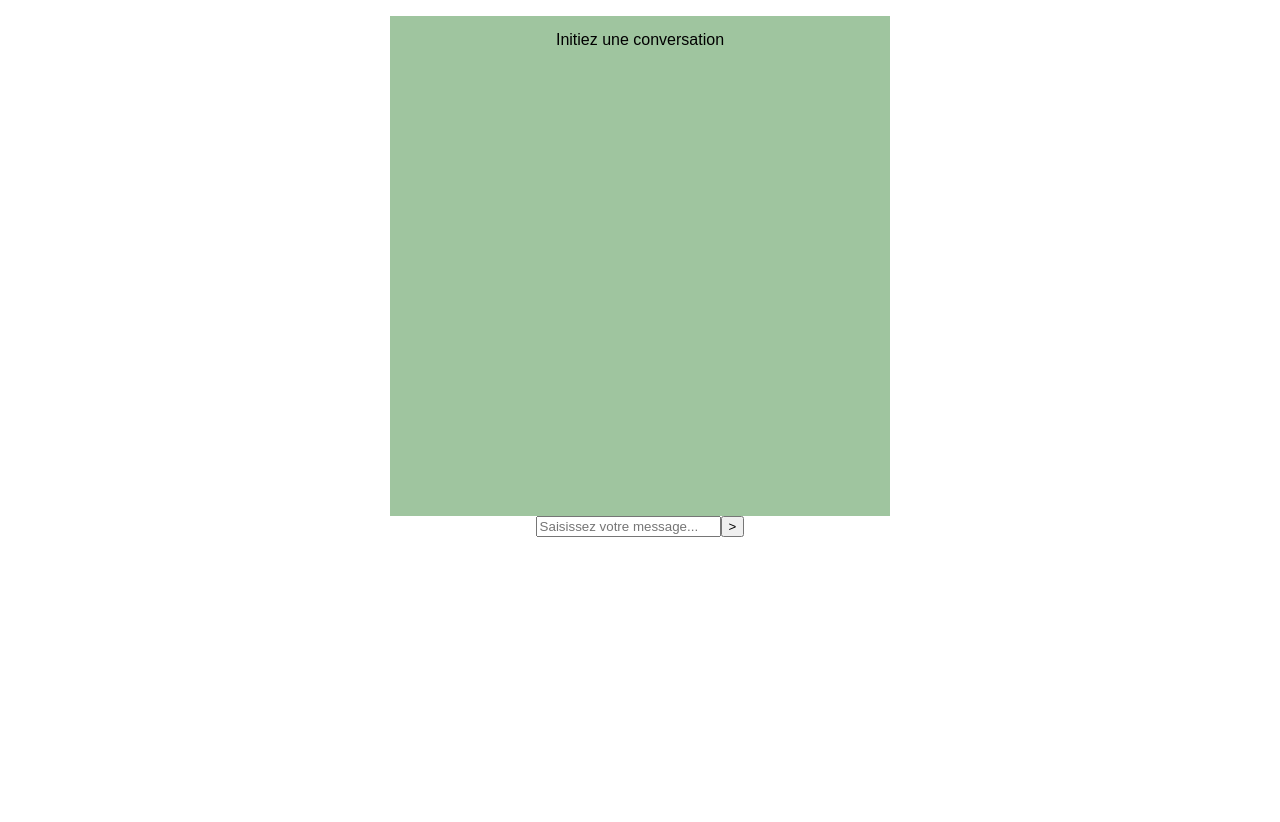
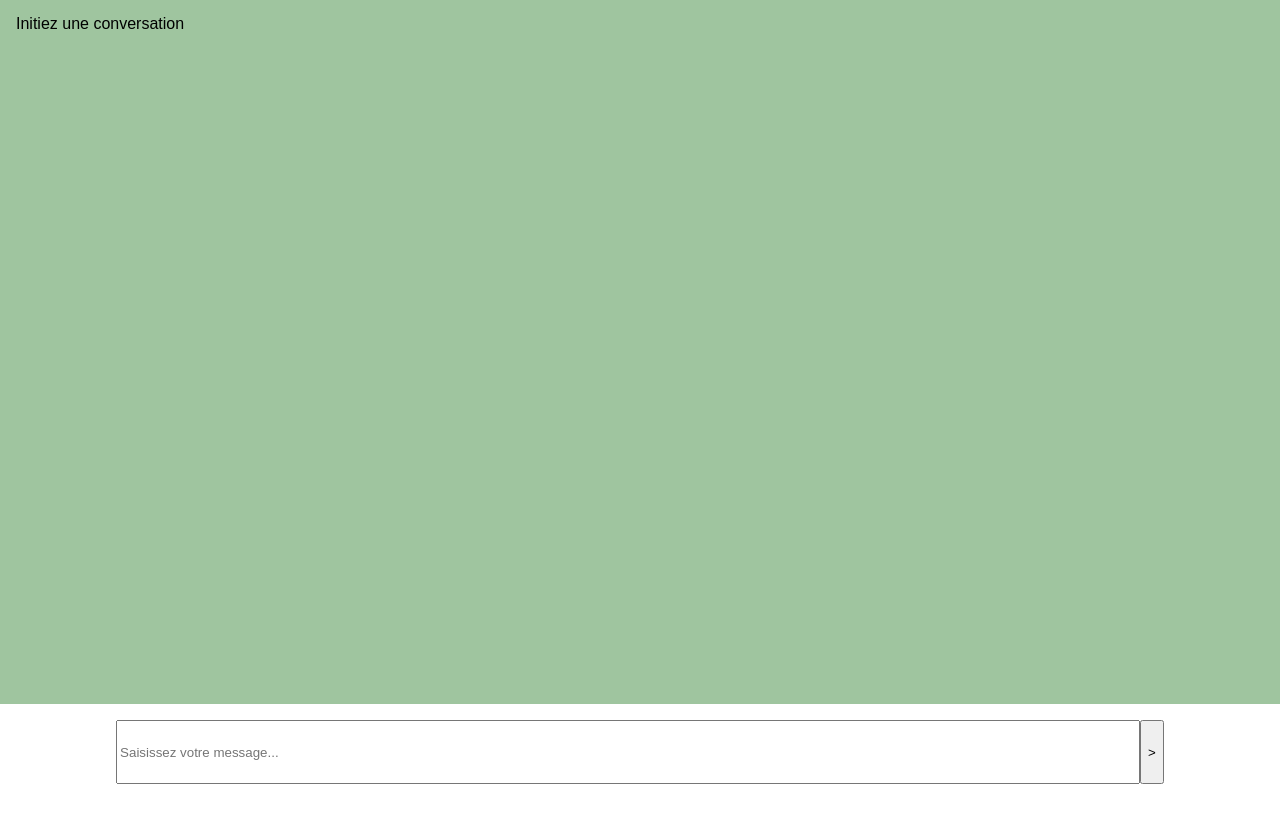
Before and after one commit to AymerickCotche/chatroom-front, a React app: page / in a window 1280 px wide. Shown: the top 822 px of the page. After the commit the page ends 800 px from the top, so only its background shows below. Built offline with nearby package versions, Linux system fonts and the light colour scheme.

Commit message:
improving reducer to use the text attibut from the state as message

```diff
--- a/package.json
+++ b/package.json
@@ -5,12 +5,14 @@
     "react": "^17.0.2",
     "react-dom": "^17.0.2",
     "react-redux": "^7.2.6",
-    "redux": "^4.1.2"
+    "redux": "^4.1.2",
+    "uuid": "^8.3.2"
   },
   "devDependencies": {
     "@types/lodash": "^4.14.178",
     "@types/react": "^17.0.39",
     "@types/react-dom": "^17.0.11",
+    "@types/uuid": "^8.3.4",
     "@typescript-eslint/eslint-plugin": "^5.12.0",
     "@typescript-eslint/parser": "^5.12.0",
     "bundle-stats-webpack-plugin": "^3.2.5",
--- a/src/actions/index.ts
+++ b/src/actions/index.ts
@@ -1,18 +1,11 @@
 export const SEND_MESSAGE = 'SEND_MESSAGE';
 export const TYPE_TEXT = 'TYPE_TEXT';
-export const INCREMENT_IDCOUNTER = 'INCREMENT_IDCOUNTER';
 
-export const sendMessage = (message: {}) => ({
+export const sendMessage = () => ({
   type: SEND_MESSAGE,
-  message,
 });
 
 export const typeText = (valueText: string) => ({
   type: TYPE_TEXT,
   text: valueText,
 });
-
-export const incrementIdCounter = (idCounter: number) => ({
-  type: INCREMENT_IDCOUNTER,
-  idCounter,
-});
--- a/src/components/App/styles.scss
+++ b/src/components/App/styles.scss
@@ -1,6 +1,7 @@
 .app {
-  width: 500px;
-  margin: 1em auto;
-  text-align: center;
+  margin: 0 auto;
   height: 100vh;
+  display: flex;
+  flex-direction: column;
+  justify-content: space-between;
 }
--- a/src/components/InputMessage/index.tsx
+++ b/src/components/InputMessage/index.tsx
@@ -2,13 +2,12 @@
 import * as React from 'react';
 import { useAppSelector } from 'src/hooks';
 import { useDispatch } from 'react-redux';
-import { sendMessage, typeText, incrementIdCounter } from 'src/actions';
+import { sendMessage, typeText } from 'src/actions';
 import './styles.scss';
 
 // == Composant
 const InputMessage = () => {
   const textValue = useAppSelector((state) => state.text);
-  const idCounterValue = useAppSelector((state) => state.idCounter);
   const dispatch = useDispatch();
   const handleInputChange = (event: React.FormEvent<HTMLInputElement>) => {
     dispatch(typeText(event.currentTarget.value));
@@ -16,22 +15,19 @@ const InputMessage = () => {
   const handleEnterKey = (event: React.KeyboardEvent) => {
     if (event.key === 'Enter') {
       event.preventDefault();
-      const date = new Date().toLocaleString();
-      dispatch(sendMessage({ author: 'leChat', text: textValue, date }));
-      dispatch(incrementIdCounter(idCounterValue + 1));
+      dispatch(sendMessage());
       dispatch(typeText(''));
     }
   };
   const handleClickBtn = (event: React.SyntheticEvent) => {
     event.preventDefault();
-    const date = new Date().toLocaleString();
-    dispatch(sendMessage({ author: 'leChat', text: textValue, date }));
-    dispatch(incrementIdCounter(idCounterValue + 1));
+    dispatch(sendMessage());
     dispatch(typeText(''));
   };
   return (
     <form className="inputMessage">
       <input
+        className="inputMessage__input"
         type="text"
         placeholder="Saisissez votre message..."
         onChange={handleInputChange}
@@ -39,6 +35,7 @@ const InputMessage = () => {
         value={textValue}
       />
       <button
+        className="inputMessage__btn"
         type="submit"
         onClick={handleClickBtn}
       >
--- a/src/components/InputMessage/styles.scss
+++ b/src/components/InputMessage/styles.scss
@@ -1,9 +1,14 @@
-.app {
-  width: 500px;
-  margin: 1em auto;
+.inputMessage {
+  display: block;
+  width: 100%;
+  height: 6em;
   text-align: center;
+  padding: 1em 0;
+  &__input {
+    width: 80%;
+    height: 100%;
+  }
+  &__btn {
+    height: 100%;
+  }
 }
-
-.app img {
-  max-width: 150px;
-}
--- a/src/components/Messages/index.tsx
+++ b/src/components/Messages/index.tsx
@@ -7,15 +7,10 @@ import './styles.scss';
 // == Composant
 const Messages = () => {
   const messages = useAppSelector((state) => state.messages);
-  const idCounter = useAppSelector((state) => state.idCounter);
-  const messagesArea = document.querySelector('.messages');
-  if (!_.isNil(messagesArea)) {
-    messagesArea.scrollTop = messagesArea.scrollHeight;
-  }
   const ejsMessage = (
     messages.map((message) => (
-      <ul className="messages__message" key={idCounter}>
-        <li className="messages__message__infos">
+      <ul className="messages__message" key={message.id}>
+        <li className="messages__message__infos" key={message.id}>
           <span className="messages__message__infos__author">{message.author}</span>
           <span className="messages__message__infos__date">{message.date}</span>
         </li>
--- a/src/components/Messages/styles.scss
+++ b/src/components/Messages/styles.scss
@@ -1,9 +1,8 @@
 .messages {
   padding: 1em;
-  height: 500px;
   background-color: rgb(159, 197, 159);
   overflow-y:scroll;
-  position: relative;
+  flex: 1;
   &__message {
     margin: 0 auto 1em;
     width: 70%;
--- a/src/reducer/index.ts
+++ b/src/reducer/index.ts
@@ -1,19 +1,28 @@
+import { v4 as uuidv4 } from 'uuid';
 import {
   SEND_MESSAGE,
   TYPE_TEXT,
-  INCREMENT_IDCOUNTER,
 } from 'src/actions';
 
 interface CounterState {
-  messages: { author: string; text: string; date: string; }[],
-  idCounter : number,
-  text: string
+  messages: {
+    author: string;
+    text: string;
+    date: string;
+    id: string
+  }[],
+  text: string,
+  user: {
+    pseudo: string
+  }
 }
 
 const initialState: CounterState = {
   messages: [],
-  idCounter: 0,
   text: '',
+  user: {
+    pseudo: 'leChat',
+  },
 };
 
 const reducer = (
@@ -21,17 +30,23 @@ const reducer = (
   action:{
     type?: string,
     message?: typeof initialState['messages'][0],
-    idCounter?: number,
     text?: string
   } = {},
 ) => {
   switch (action.type) {
     case SEND_MESSAGE:
-      return { ...state, messages: [...state.messages, action.message] };
+      return {
+        ...state,
+        messages: [...state.messages, {
+          id: uuidv4(),
+          author: state.user.pseudo,
+          text: state.text,
+          date: new Date().toLocaleString(),
+        },
+        ],
+      };
     case TYPE_TEXT:
       return { ...state, text: action.text };
-    case INCREMENT_IDCOUNTER:
-      return { ...state, idCounter: action.idCounter };
     default:
       return state;
   }
```
Also changed, not shown: 1 other file (tests, documents, lock files or other folders).
